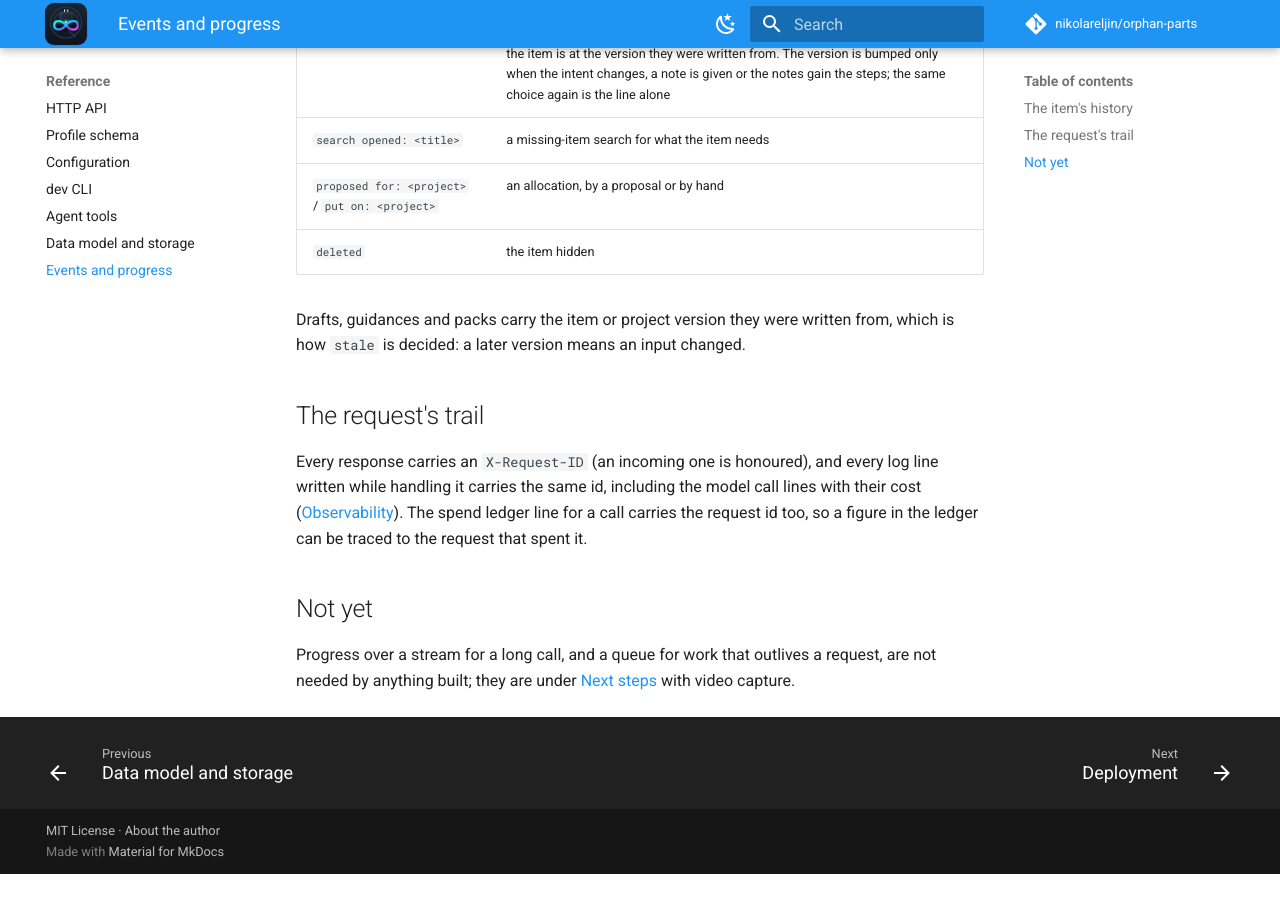
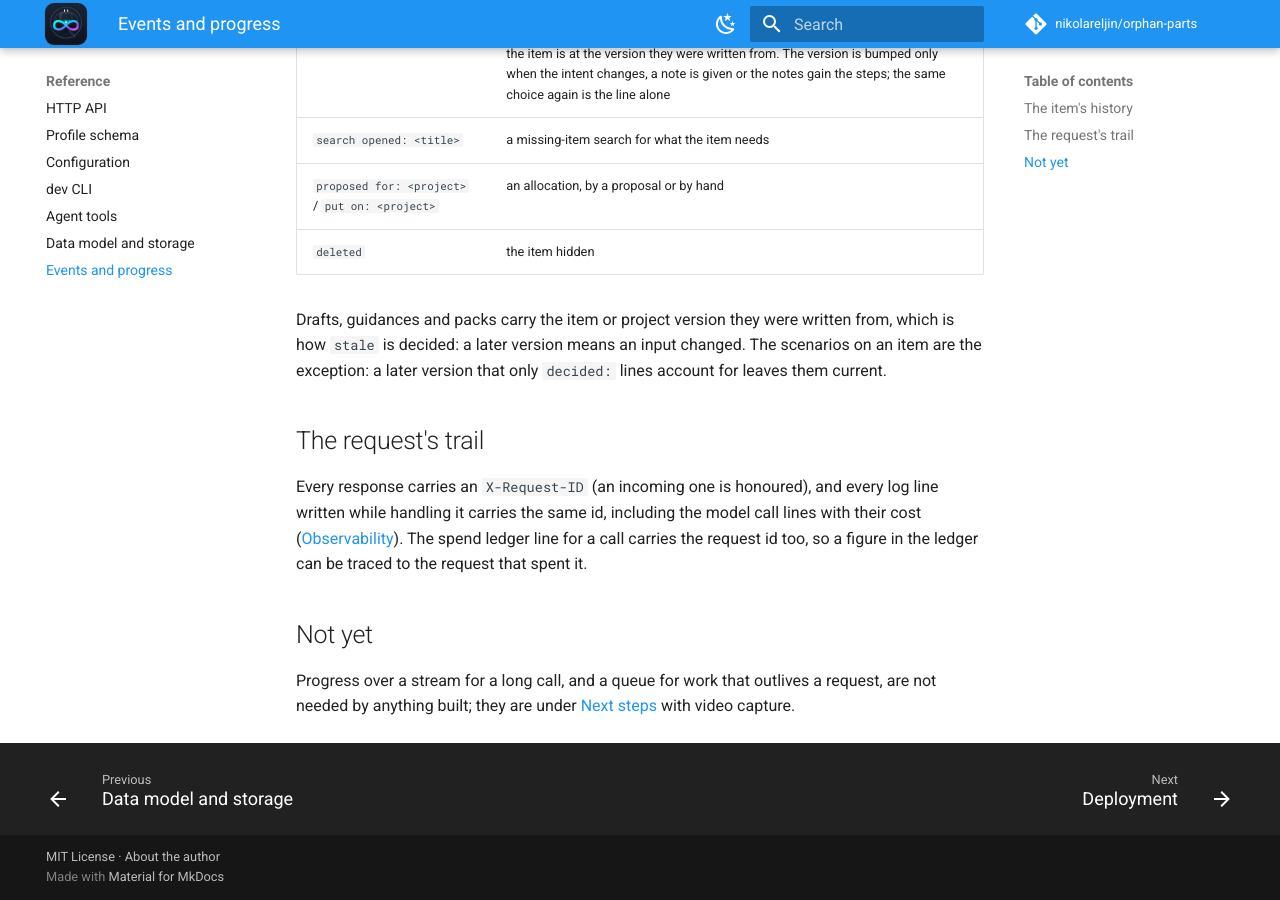
Before and after one commit to nikolareljin/orphan-parts, an MkDocs documentation site: the page built from docs/reference/events.md, in a window 1280 px wide and 900 px high, scrolled down 1392 px. Built offline with MkDocs 1.6.1 and Material for MkDocs 9.7.7, drawn with Linux system fonts in a browser that asks for light colours; comment, search, counter and statistics services are not loaded; before the commit the page ends 2266 px from its top, so only the background shows below that.

Commit message:
docs: scenarios stay current after a decision; unsaved details are kept

```diff
--- a/docs/reference/events.md
+++ b/docs/reference/events.md
@@ -30,7 +30,8 @@ lists them. The changes written today:
 | `deleted` | the item hidden |
 
 Drafts, guidances and packs carry the item or project version they were written from, which is
-how `stale` is decided: a later version means an input changed.
+how `stale` is decided: a later version means an input changed. The scenarios on an item are
+the exception: a later version that only `decided: ` lines account for leaves them current.
 
 ## The request's trail
 
```
Also changed, not shown: CHANGELOG.md (+2 -1 lines), docs/guides/decide.md (+5 -2 lines), docs/reference/http-api.md (+1 -1 lines).
